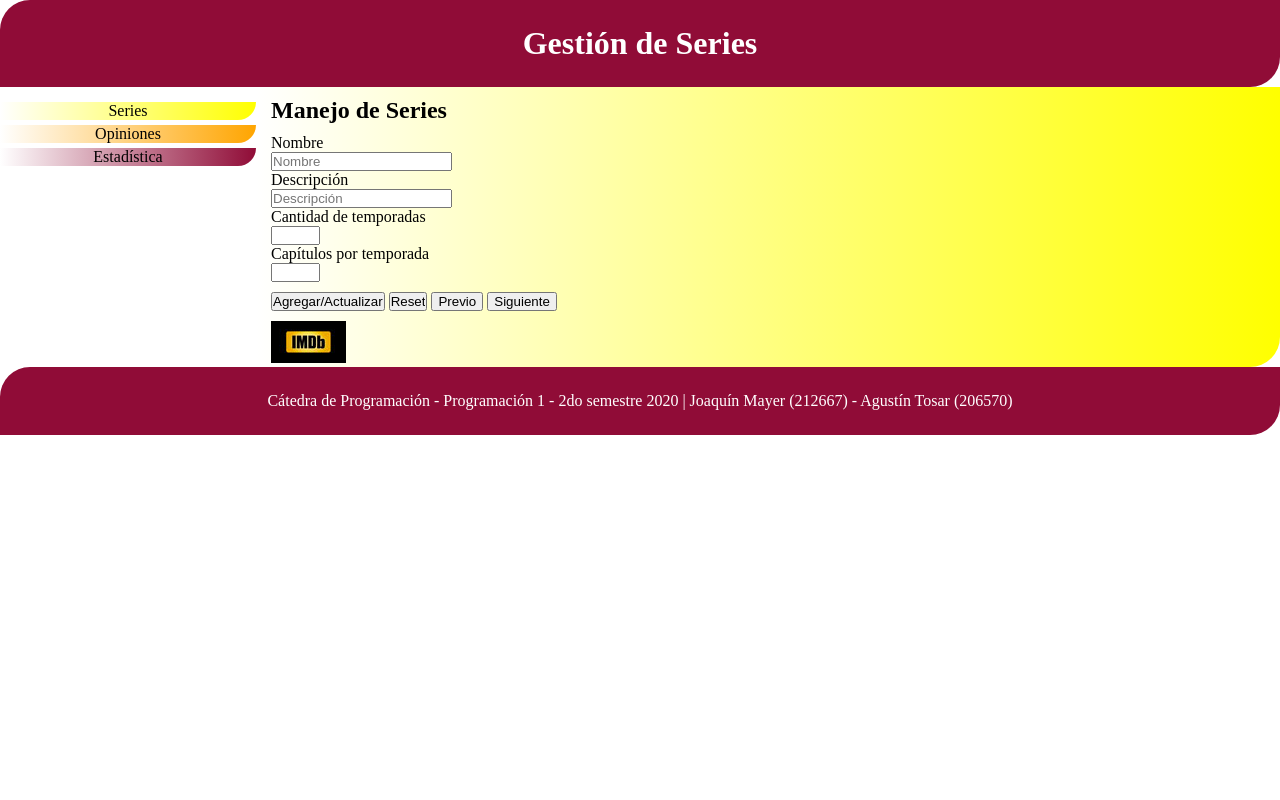
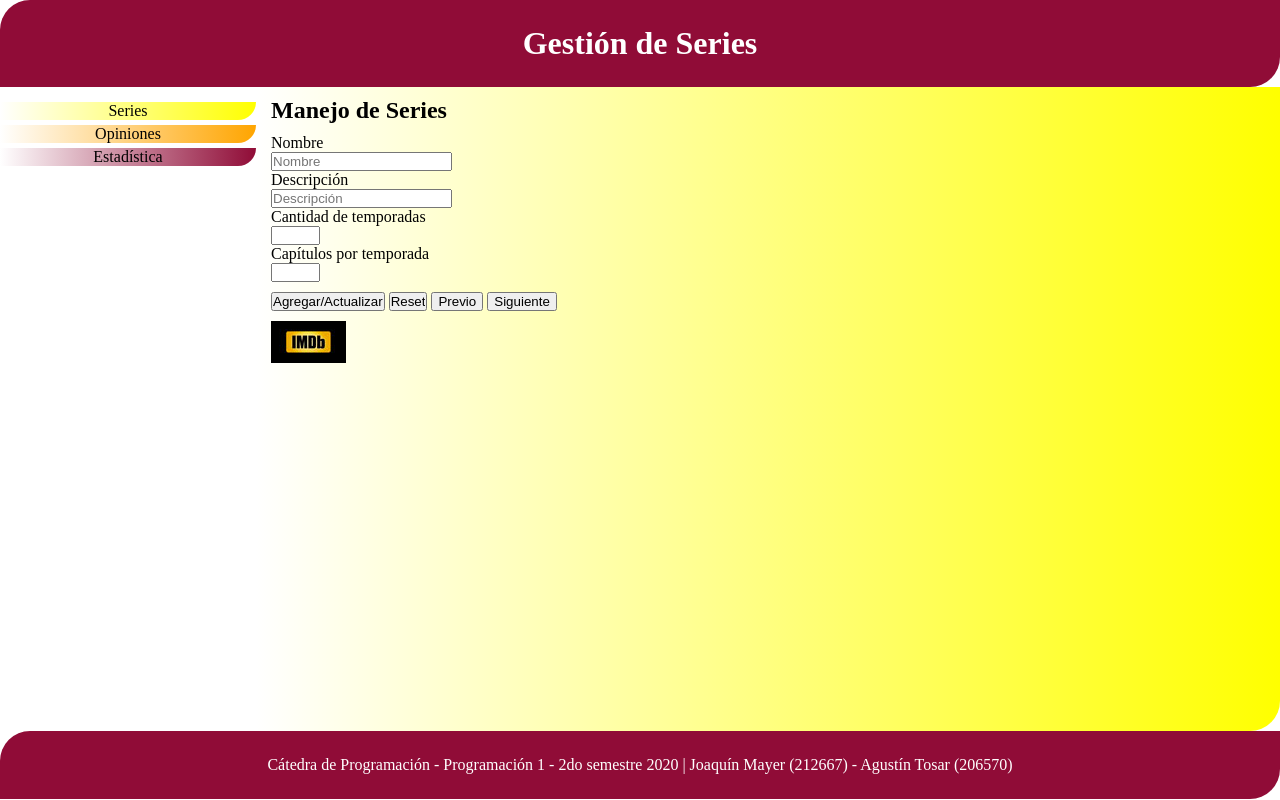
Before and after one commit to JoaquinMayer/obligatorioProgramacion, a plain HTML site: page index.html in a window 1280 px wide. Drawn offline with Linux system fonts and the light colour scheme.

Commit message:
cambios footer

```diff
--- a/css/estilos.css
+++ b/css/estilos.css
@@ -83,15 +83,6 @@
   cursor: pointer;
 }
 
-@media screen and (min-width: 768px) {
-  .w-tablet-20 {
-    width: 20%;
-  }
-  .w-tablet-80 {
-    width: 80%;
-  }
-}
-
 /* ELEMENTS */
 .header {
   background-color: var(--primary-color);
@@ -138,3 +129,20 @@ input[type='number'] {
 input[type='button'] {
   padding: 0 5px;
 }
+
+section {
+  min-height: calc(100vh - 241.2px);
+}
+
+@media screen and (min-width: 768px) {
+  .w-tablet-20 {
+    width: 20%;
+  }
+  .w-tablet-80 {
+    width: 80%;
+  }
+
+  section {
+    min-height: calc(100vh - 156px);
+  }
+}
```
